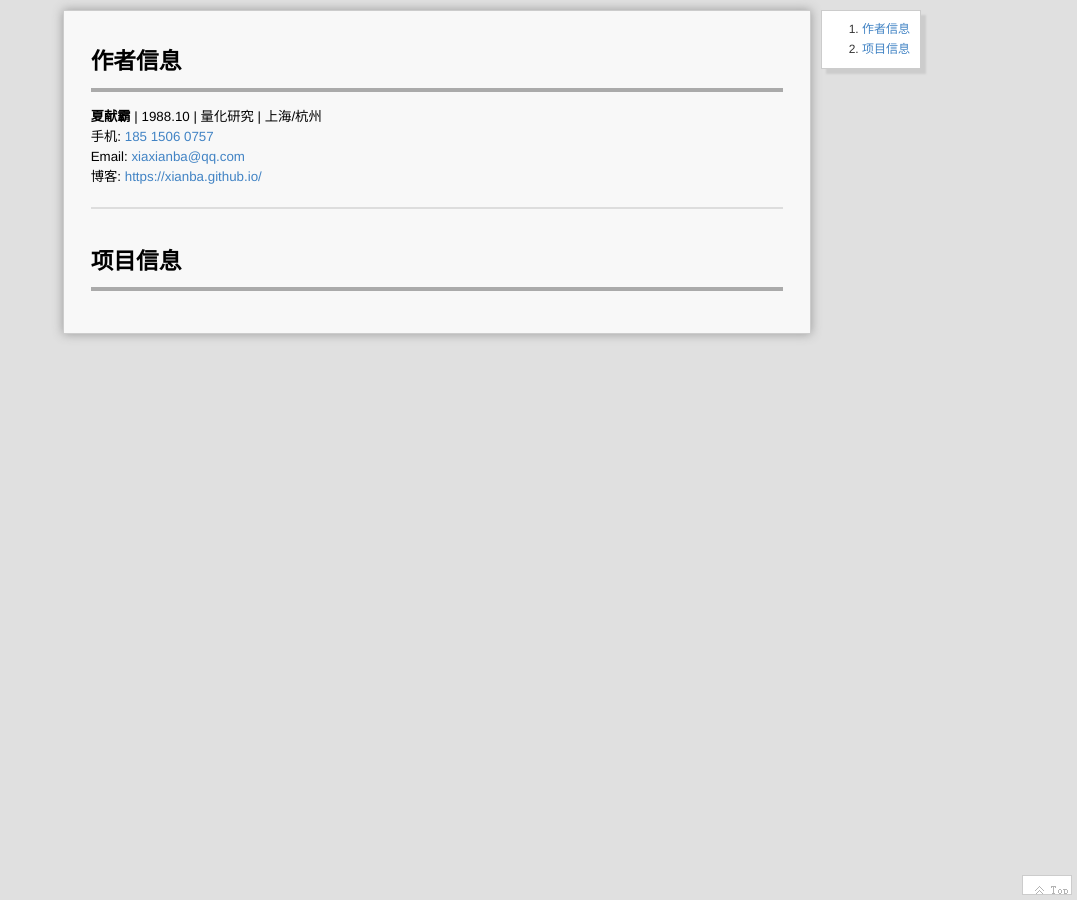
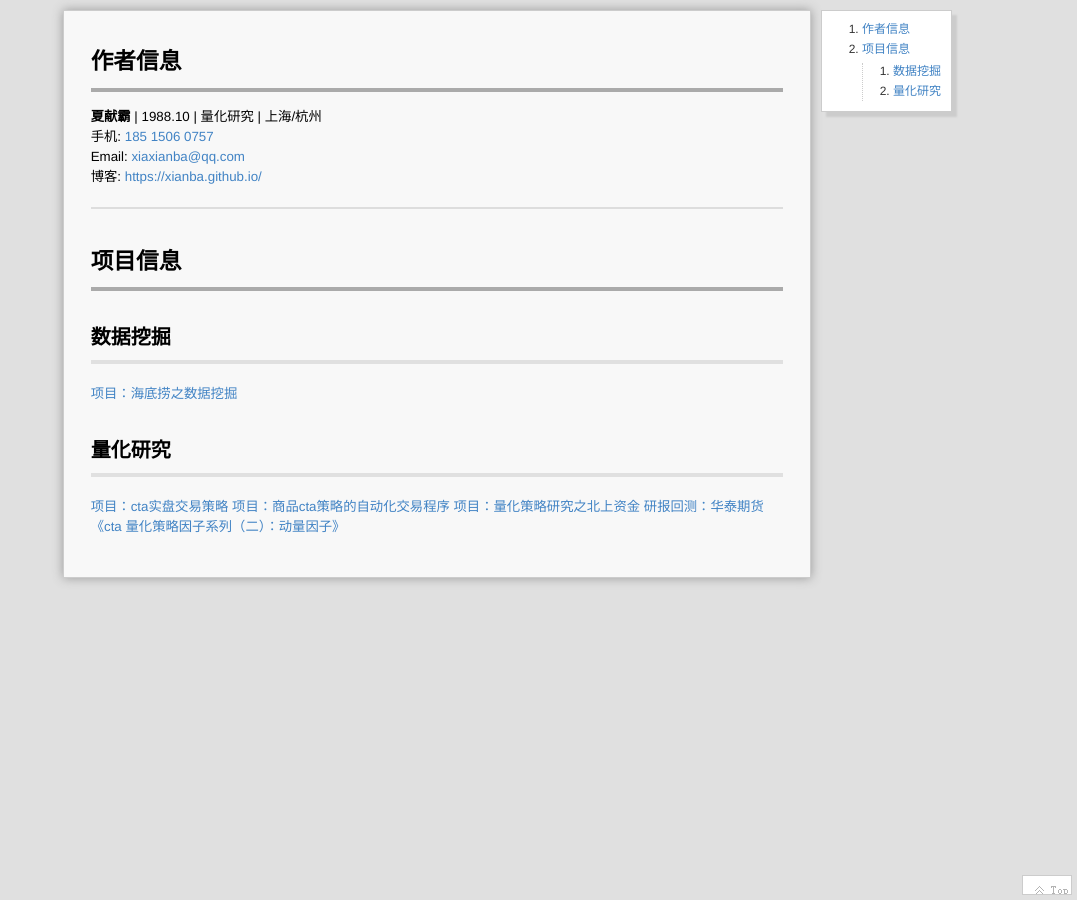
Before and after one commit to xianba/xianba.github.com, a Jekyll site: the page built from resume/index.md, in a window 1280 px wide. Shown: the whole page, without its empty margins (203-1280 px from the left). Built offline with Jekyll 4.4.1, drawn with Linux system fonts in a browser that asks for light colours; our own code applies the rules of GitHub Pages for plain Markdown files.

Commit message:
Update index.md

```diff
--- a/resume/index.md
+++ b/resume/index.md
@@ -12,3 +12,12 @@ Email: [xiaxianba@qq.com](mailto:xiaxianba@qq.com) <br />
 <HR>
 
 # 项目信息
+
+## 数据挖掘
+[项目：海底捞之数据挖掘](https://xianba.github.io/project/Data-mining-for-Haidilao)
+
+## 量化研究
+[项目：cta实盘交易策略](https://xianba.github.io/project/CTA-real-trading-strategy)
+[项目：商品cta策略的自动化交易程序](https://xianba.github.io/project/CTA-autotrade-program)
+[项目：量化策略研究之北上资金](https://xianba.github.io/quant/Quantitative-strategy-research-Northward-capital)
+[研报回测：华泰期货《cta 量化策略因子系列（二）：动量因子》](https://xianba.github.io/quant/Momentum-factor-research-report-backtest)
```
